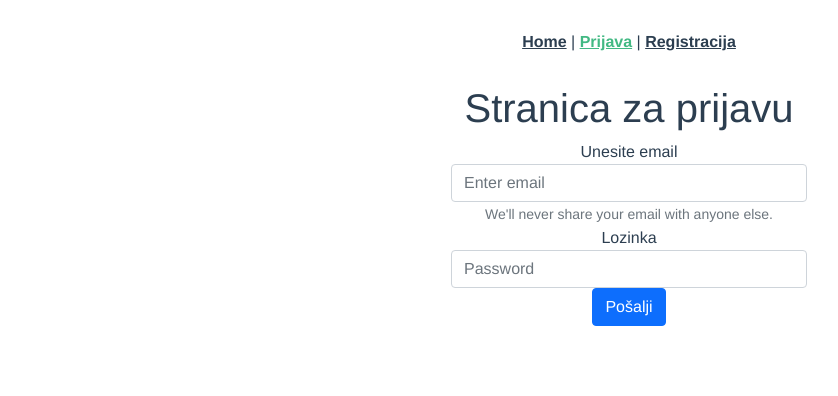
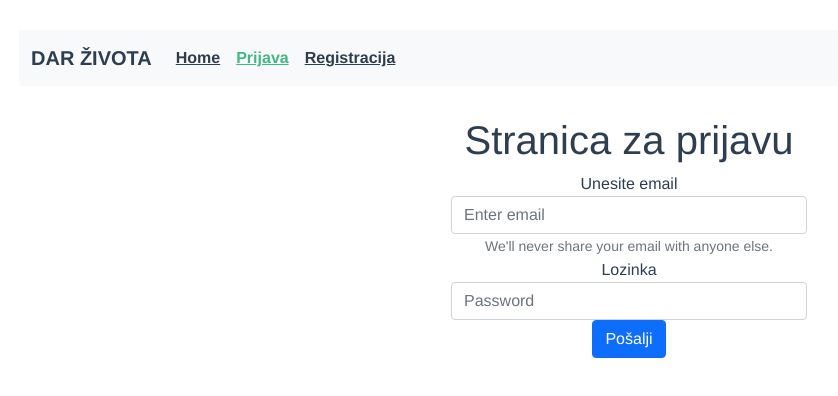
Before and after one commit to marinasnobl/dar_zivota, a Vue app: page /login in a window 1280 px wide. Shown: the top 396 px of the page, without its empty margins (11-849 px from the left). Built offline with nearby package versions, Linux system fonts and the light colour scheme; no server answers.

Commit message:
Radovi na log in i log out

```diff
--- a/src/App.vue
+++ b/src/App.vue
@@ -1,13 +1,83 @@
+
+
+
+
+
+
+
+      </div>
+    </div>
+  </div>
+</nav>
+
 <template>
   <div id="app">
     <div id="nav">
-      <router-link to="/">Home</router-link> |
-      <router-link to="/login">Prijava</router-link> |
-      <router-link to="/signup">Registracija</router-link>
+      <nav class="navbar navbar-expand-lg navbar-light bg-light">
+        <div class="container-fluid">
+          <a class="navbar-brand" href="#">DAR ŽIVOTA</a>
+          <button class="navbar-toggler" type="button" data-bs-toggle="collapse" data-bs-target="#navbarNavAltMarkup" aria-controls="navbarNavAltMarkup" aria-expanded="false" aria-label="Toggle navigation">
+            <span class="navbar-toggler-icon"></span>
+          </button>
+          <div class="collapse navbar-collapse" id="navbarNavAltMarkup">
+            <div class="navbar-nav">
+              <a class="nav-link active" aria-current="page" href="#">
+               <router-link to="/">Home</router-link>
+              </a>
+              <a v-if="!store.currentUser" class="nav-link" href="#">
+                <router-link to="/login">Prijava</router-link>
+              </a>
+              <a v-if="!store.currentUser" class="nav-link" href="#">
+                <router-link to="/signup">Registracija</router-link>
+              </a>
+              <a v-if="store.currentUser" href="#" @click="logout()" class="nav-link disabled">
+                Odjava
+              </a>
+            </div>
+          </div>
+        </div>
+      </nav>
     </div>
     <router-view/>
   </div>
 </template>
+
+<script>
+import { firebaseApp } from "@/firebase.js";
+import { getAuth, onAuthStateChanged, signOut } from "firebase/auth";
+import store from "@/store.js";
+
+const auth = getAuth();
+onAuthStateChanged(auth, (user) => {
+  if (user) {
+    const uid = user.uid;
+    console.log(user.email);
+    store.currentUser = user.email;
+
+  } else {
+    console.log("No user");
+    store.currentUser = null;
+  }
+});
+
+export default {
+  name: "app",
+  data() {
+    return{
+      store,
+    };
+  },
+  methods: {
+    logout(){
+      const auth = getAuth();
+      signOut(auth)
+      .then(()=> {
+        this.$router.push({name: 'Login'});
+      });
+    },
+  },
+}
+</script>
 
 <style lang="scss">
 #app {
--- a/src/firebase.js
+++ b/src/firebase.js
@@ -12,7 +12,7 @@ const firebaseConfig = {
   };
 
   // Initialize Firebase
-const firebaseApp=initializeApp(firebaseConfig);
+const firebaseApp = initializeApp(firebaseConfig);
 const firebaseAuth = getAuth(firebaseApp);
 const db = getFirestore(firebaseApp);
 
--- /dev/null
+++ b/src/store.js
@@ -0,0 +1,4 @@
+export default {
+    searchTerm:'',
+    currentUser:null,
+}
--- a/src/views/Home.vue
+++ b/src/views/Home.vue
@@ -1,7 +1,6 @@
 <template>
   <div class="home">
-    <img alt="Vue logo" src="../assets/logo.png">
-    <HelloWorld msg="Welcome to Your Vue.js App"/>
+    <h1> Home stranica </h1>
   </div>
 </template>
 
--- a/src/views/Login.vue
+++ b/src/views/Login.vue
@@ -10,6 +10,7 @@
               <label for="exampleInputEmail1">Unesite email</label>
               <input
                 type="email"
+                v-model="username"
                 class="form-control"
                 id="exampleInputEmail1"
                 aria-describedby="emailHelp"
@@ -23,12 +24,13 @@
               <label for="exampleInputPassword1">Lozinka</label>
               <input
                 type="password"
+                v-model="password"
                 class="form-control"
                 id="exampleInputPassword1"
                 placeholder="Password"
               />
             </div>
-            <button type="submit" class="btn btn-primary">Pošalji</button>
+            <button type="button" @click="login()" class="btn btn-primary">Pošalji</button>
           </form>
         </div>
         <div class="col-sm"></div>
@@ -36,3 +38,31 @@
     </div>
   </div>
 </template>
+
+<script>
+import { firebaseApp } from "@/firebase.js";
+import { getAuth, signInWithEmailAndPassword } from "firebase/auth";
+
+export default {
+  name:'login',
+  data() {
+    return {
+      username:"",
+      password:"",
+    }
+  },
+  methods: {
+    login() {
+      const auth = getAuth();
+      signInWithEmailAndPassword(auth,this.username, this.password)
+      .then((result)=>{
+        console.log("Uspjesna prijava", result);
+        this.$router.replace({name: 'Home'});
+      })
+      .catch(function(error) {
+        console.error("Greška", error)
+      });
+    }
+  }
+}
+</script>
--- a/src/views/Signup.vue
+++ b/src/views/Signup.vue
@@ -39,6 +39,7 @@
 </template>
 
 <script>
+import { firebaseApp } from "@/firebase.js";
 import { getAuth, createUserWithEmailAndPassword } from "firebase/auth";
 
 export default {
```
